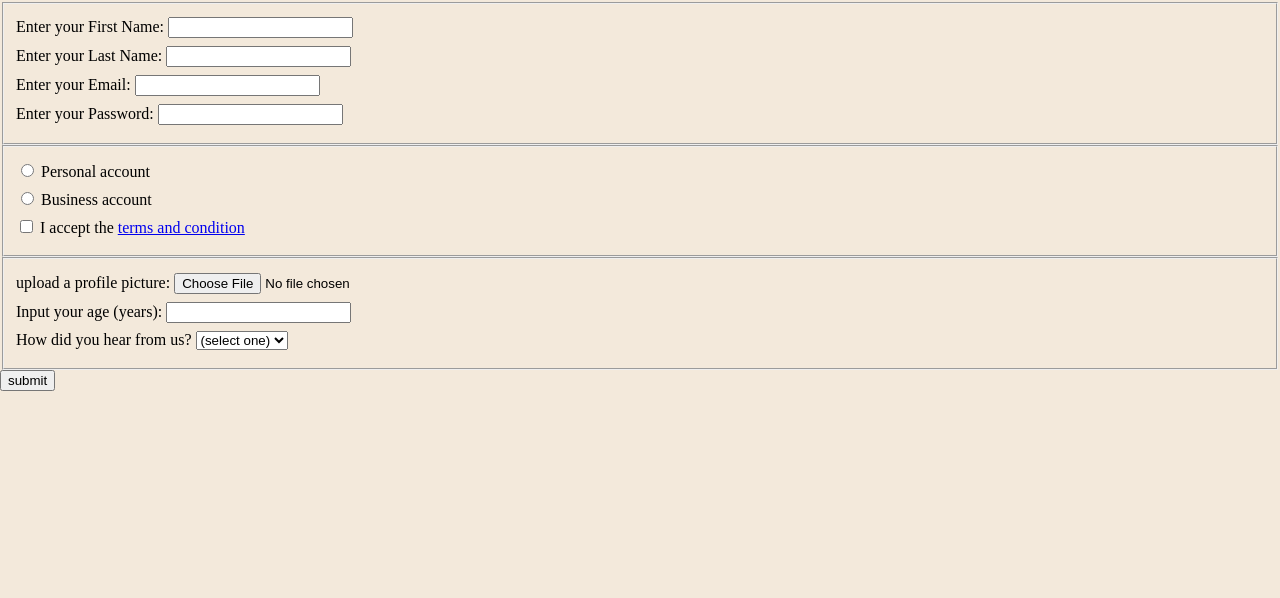
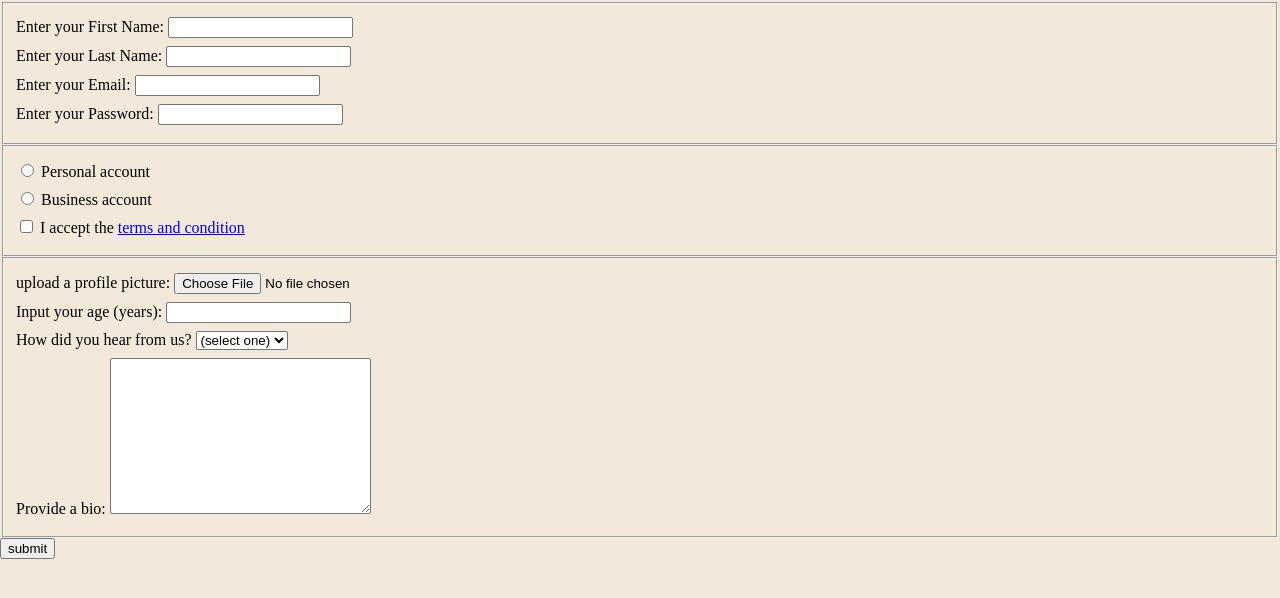
Before and after one commit to rebeccaacero1/Html-Forms, a plain HTML site: page index.html in a window 1280 px wide. Shown: the part 78-676 px from the top of the page. Drawn offline with Linux system fonts and the light colour scheme.

Commit message:
addHTMLLabaelBio

```diff
--- a/index.html
+++ b/index.html
@@ -36,6 +36,10 @@
         <option value="4">others</option>
     </select>
     </label>
+    <label>
+        Provide a bio:
+        <textarea name="" id="" cols="30" rows="10"></textarea>
+    </label>
     </fieldset>
     <input type="submit" value="submit" />
 </form>
```
